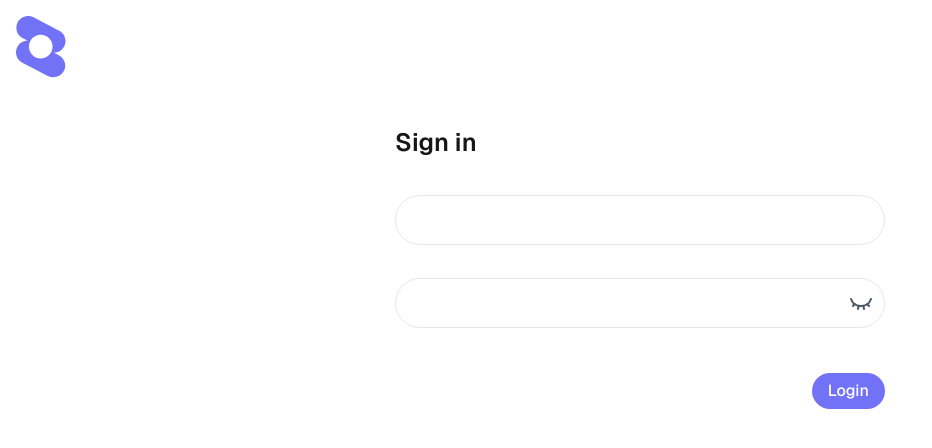
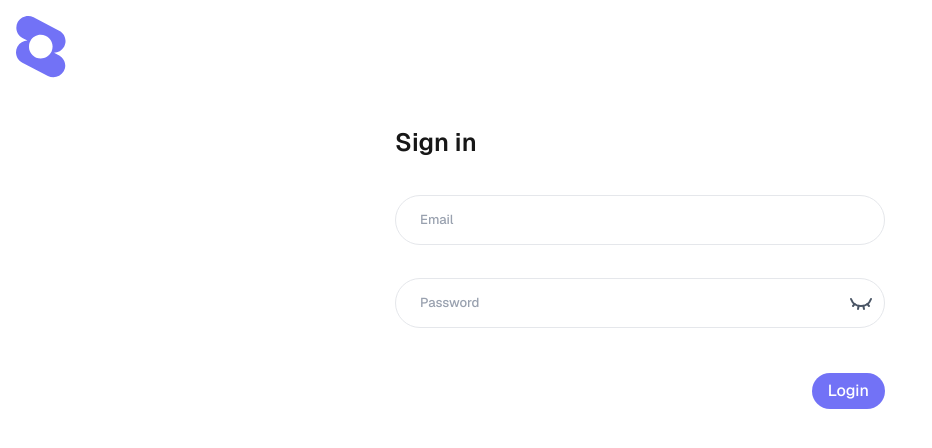
Before and after one commit to zood-ai/Subscriptions, a Next.js app: page /login in a window 1280 px wide. Shown: the top 448 px of the page, without its empty margins (0-932 px from the left). Built offline with nearby package versions, Linux system fonts and the light colour scheme; no server answers.

Commit message:
refactor: Remove unused focused state from Input component and simplify label animation logic

```diff
--- a/components/ui/input.tsx
+++ b/components/ui/input.tsx
@@ -35,7 +35,6 @@ const Input = forwardRef<HTMLInputElement, InputProps>(
     ref
   ) => {
     const [inputType, setInputType] = useState(type);
-    const [focused, setFocused] = useState(false);
 
     return (
       <div className={cn('relative w-full', parentClassName)}>
@@ -45,9 +44,9 @@ const Input = forwardRef<HTMLInputElement, InputProps>(
             className={cn(
               'absolute left-[25px] text-[13px] pointer-events-none transition-all duration-300',
               animateLabel
-                ? focused || value
+                ? value
                   ? 'top-0 text-[11px] text-primary z-1 bg-white px-1 font-extrabold '
-                  : 'top-[23px] text-gray-400 font-medium '
+                  : 'top-[23px] text-gray-400 z-1 font-medium'
                 : 'static',
               labelClassName
             )}
@@ -72,8 +71,6 @@ const Input = forwardRef<HTMLInputElement, InputProps>(
               isHidden ? 'hidden' : '',
               className
             )}
-            onFocus={() => setFocused(true)}
-            onBlur={() => setFocused(false)}
             {...props}
           />
 
```
